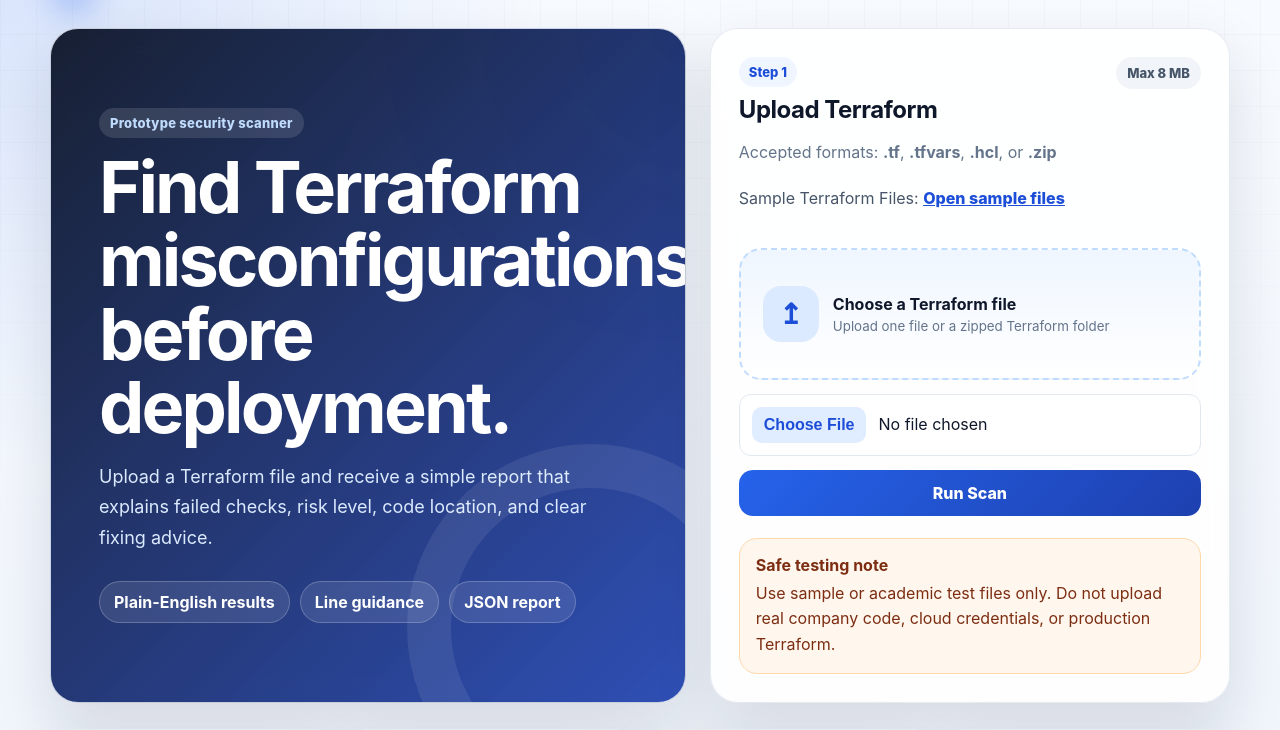
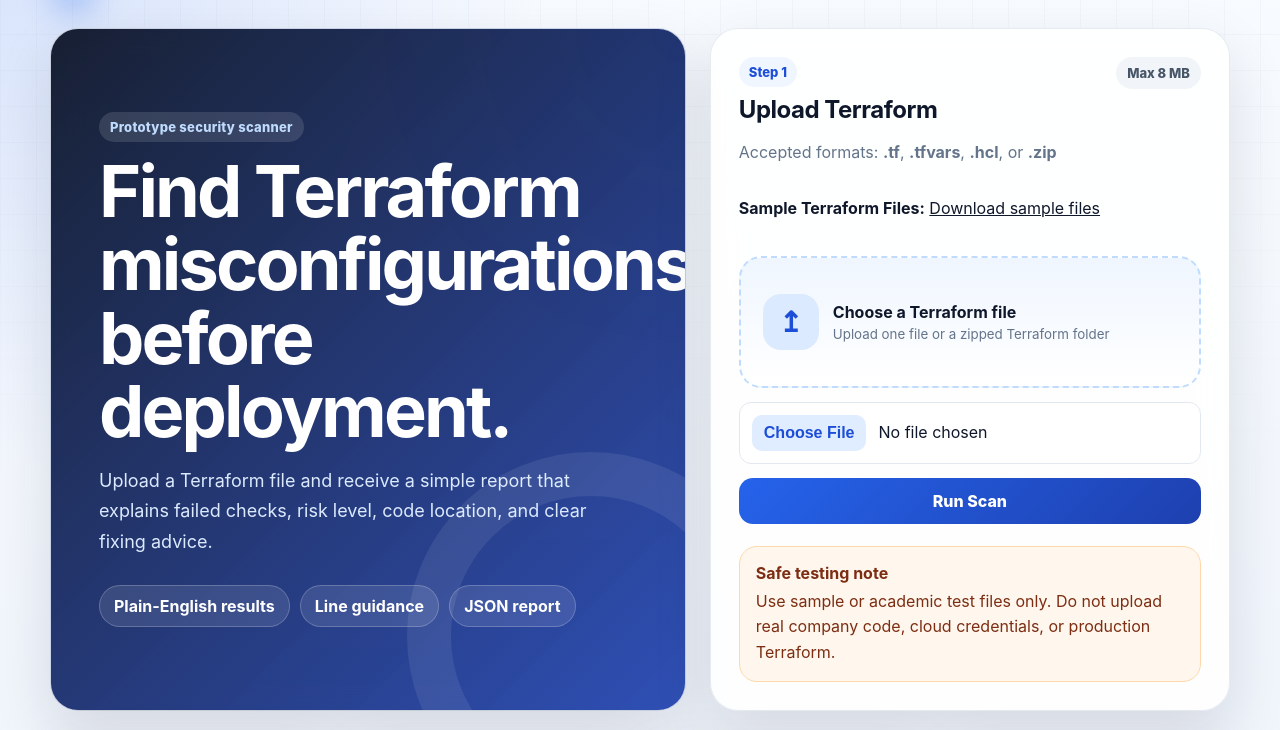
Before and after one commit to krishnaaa0318/dissertation, a Flask app: page /prototype in a window 1280 px wide. Shown: the part 74-804 px from the top of the page. Run offline with Flask 3, Linux system fonts and the light colour scheme; the visitor is signed in with stand-in values (Sample User, id 1).

Commit message:
Update sample files link text and format

```diff
--- a/templates/prototype.html
+++ b/templates/prototype.html
@@ -57,9 +57,7 @@
                     Accepted formats: <strong>.tf</strong>, <strong>.tfvars</strong>, <strong>.hcl</strong>, or <strong>.zip</strong>
                 </p>
 
-                <p class="sample-files-link">
-                    Sample Terraform Files: <a href="https://drive.google.com/drive/folders/1VpOb5ldd9sin21I7N38202occwZirwtX?usp=drive_link" target="_blank" rel="noopener noreferrer">Open sample files</a>
-                </p>
+                <p><strong>Sample Terraform Files:</strong> <a href="https://drive.google.com/drive/folders/1VpOb5ldd9sin21I7N38202occwZirwtX?usp=drive_link" target="_blank" rel="noopener noreferrer">Download sample files</a></p>
 
                 <form method="POST" enctype="multipart/form-data" class="upload-form"
                       onsubmit="this.querySelector('.primary-action').textContent='Scanning...';">
```
